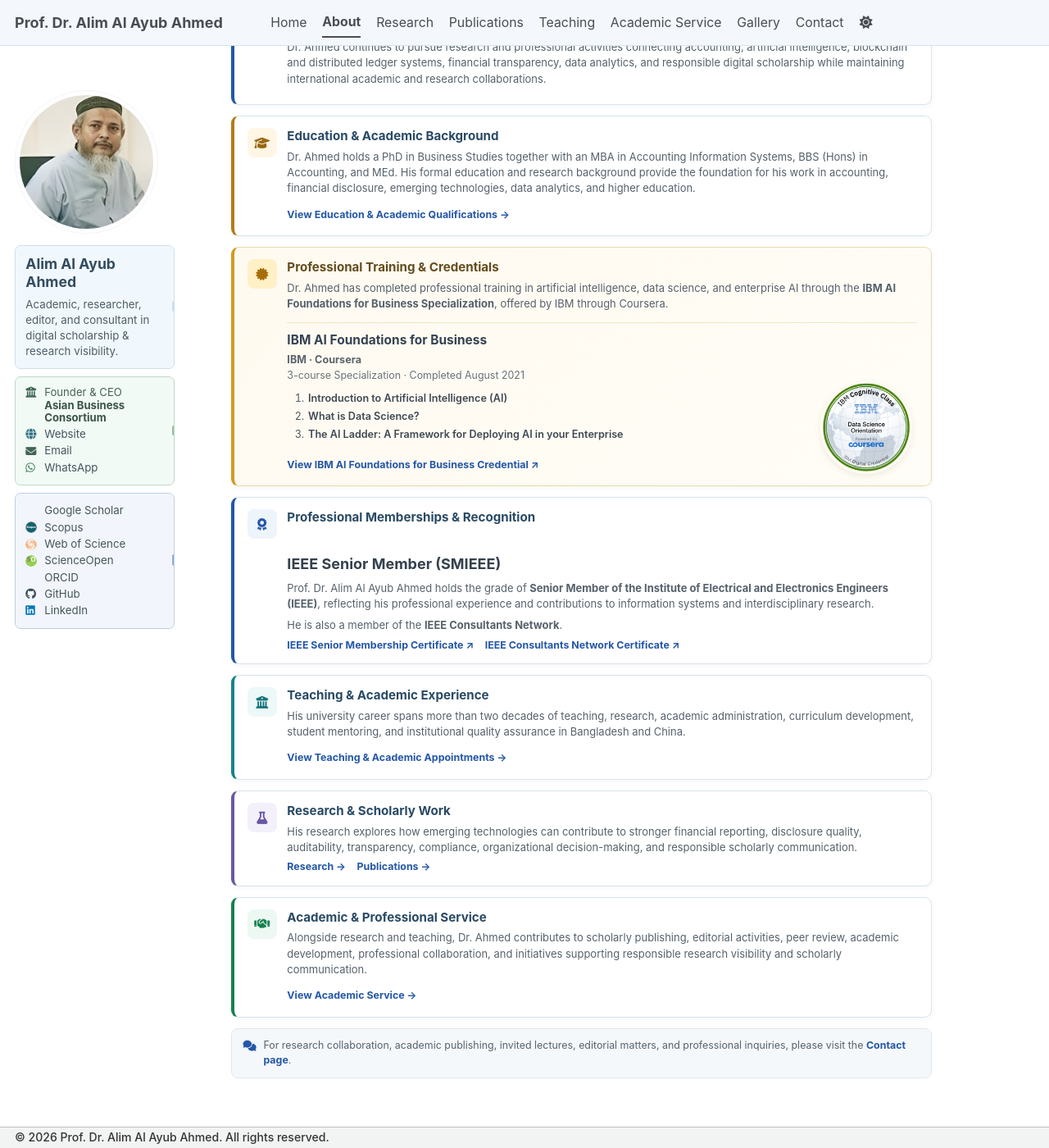
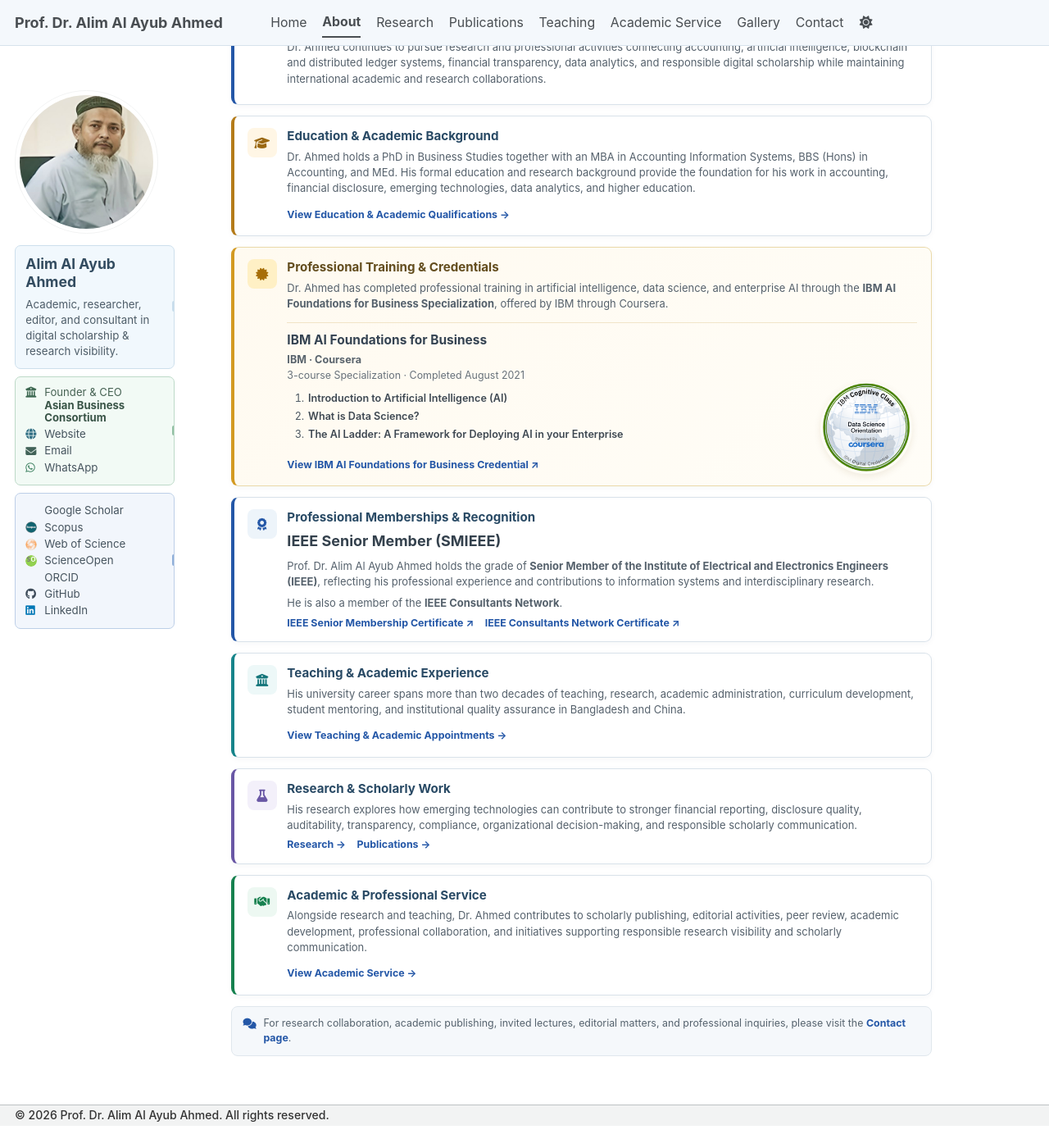
Before and after one commit to alimalayubahmed/alimalayubahmed.github.io, a Jekyll site: the page built from _pages/about.html, in a window 1280 px wide and 1400 px high, scrolled down 1035 px. Shown: the whole window at 82% size. Built offline with Jekyll 4.4.1, drawn with Linux system fonts in a browser that asks for light colours; a style sheet for code colours, icons or effects is not loaded; after the commit the page ends 2408 px from its top, so only the background shows below that.

Commit message:
Update about.html

```diff
--- a/_pages/about.html
+++ b/_pages/about.html
@@ -329,6 +329,15 @@ author_profile: true
 
 </section>
 
+<style>
+/* IEEE Membership section spacing */
+
+.about-membership-card .about-card-content h3 {
+  margin-top: 8px;
+  margin-bottom: 10px;
+}
+</style>
+
 
   <!-- =====================================================
        TEACHING & ACADEMIC EXPERIENCE
```
